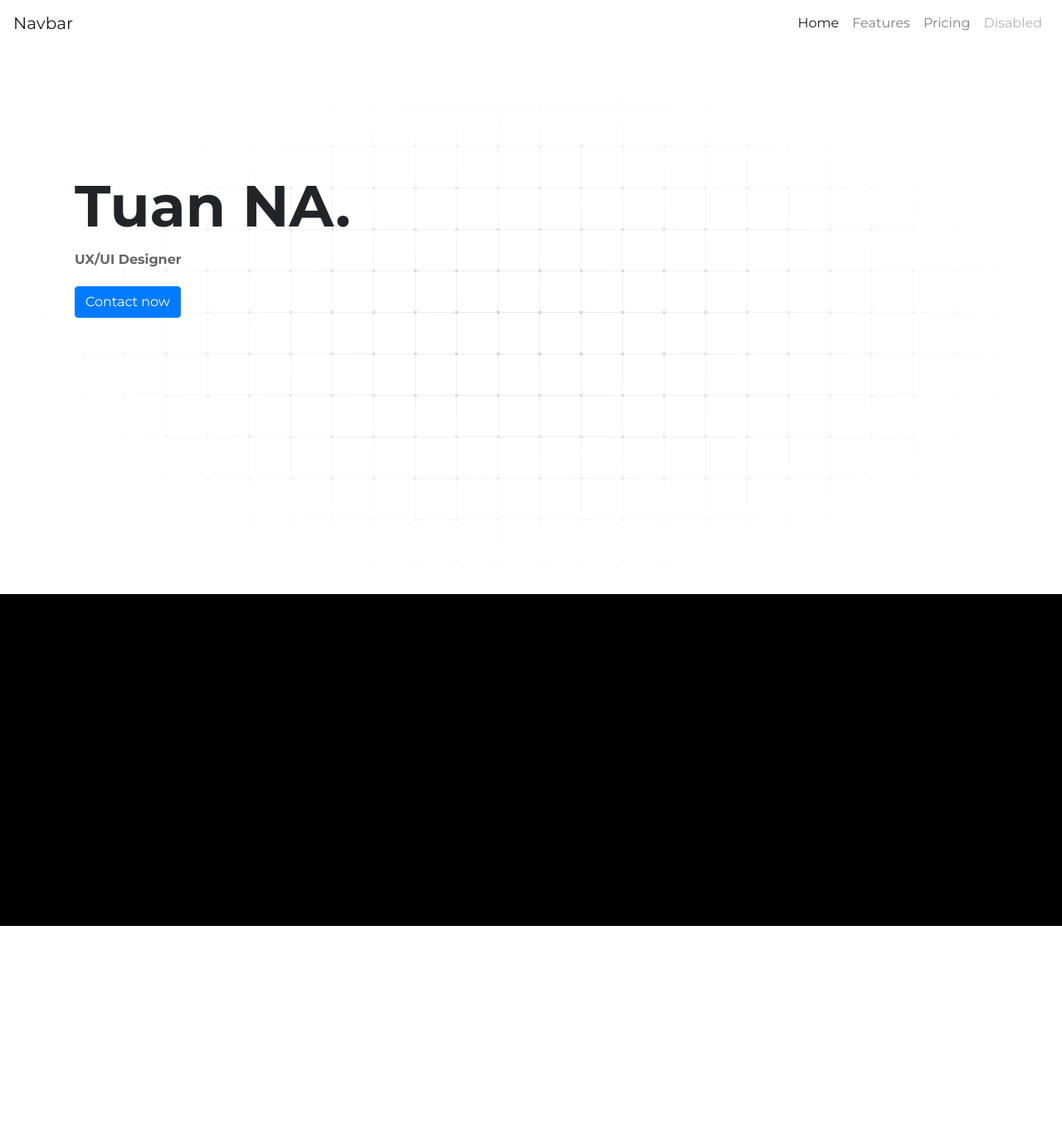
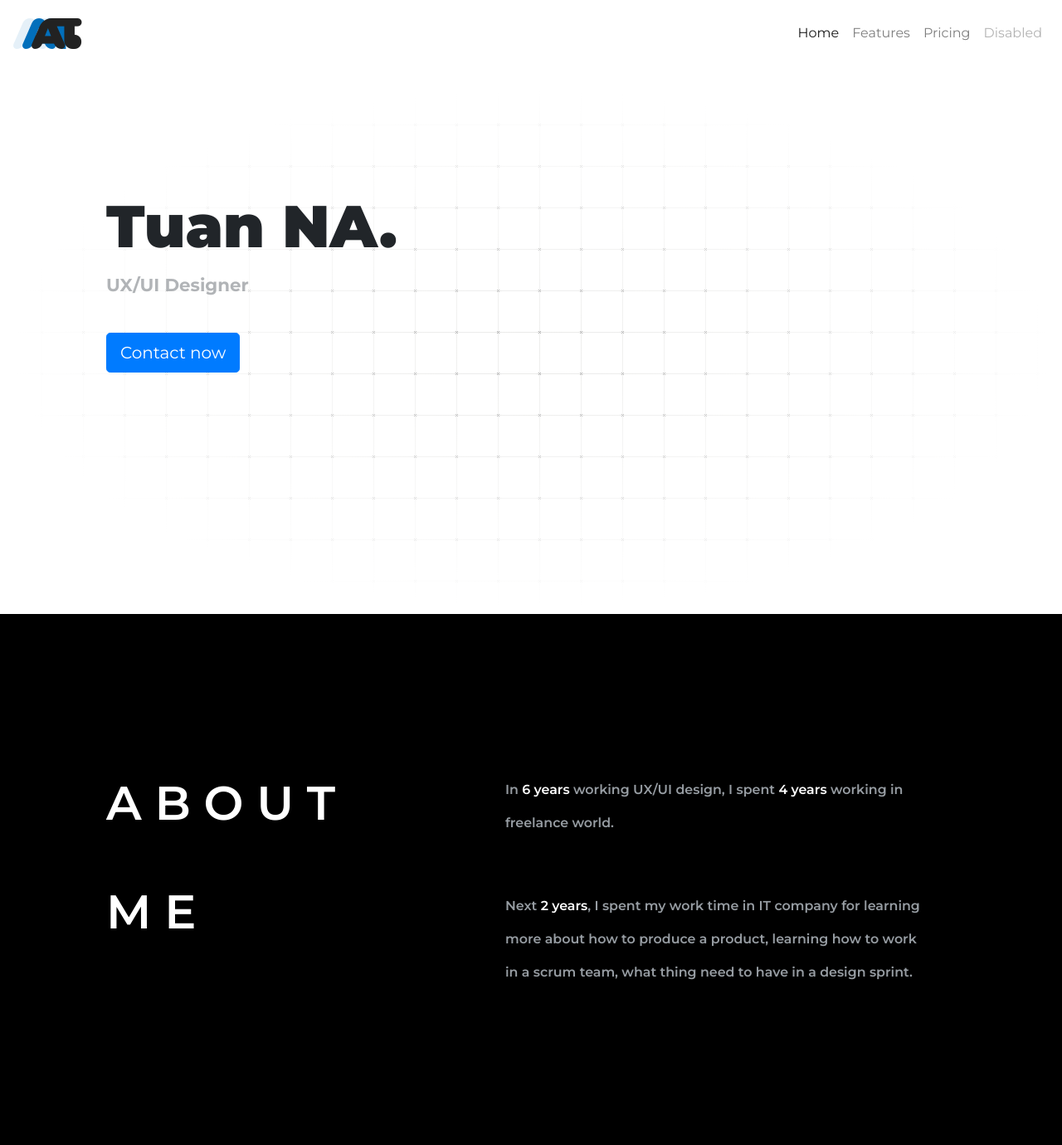
Before and after one commit to minhquocece/portfolio, a plain HTML site: page index.html in a window 1280 px wide. Shown: the whole page at 83% size. Before the commit the page ends 1136 px from the top, so only its background shows below. Drawn offline with nearby package versions, Linux system fonts and the light colour scheme.

Commit message:
complete style for about me tab

```diff
--- a/index.html
+++ b/index.html
@@ -41,20 +41,10 @@
 	    filter: progid:DXImageTransform.Microsoft.gradient( startColorstr='#00ffffff', endColorstr='#ffffff',GradientType=1 );
 	}
 	.letter {
-		line-height: 60px;
-		font-size: 70px;
-		margin: 0 4px;
+
 	}
-	#aboutme1:before {
-		position: absolute;
-	    content: '';
-	    display: block;
-	    height: 100%;
-	    width: 100%;
-	    background: -moz-radial-gradient(center, ellipse cover, rgba(255, 255, 255, 0) 0%, rgba(255, 255, 255, 0.17) 12%, rgba(255, 255, 255, 0.99) 68%, white 69%, white 80%);
-	     background: -webkit-radial-gradient(center, ellipse cover, rgba(255, 255, 255, 0) 0%, rgba(255, 255, 255, 0.17) 12%, rgba(255, 255, 255, 0.99) 68%, white 69%, white 80%);
-	    background: radial-gradient(ellipse at center, rgba(255, 255, 255, 0) 0%, rgba(255, 255, 255, 0.17) 12%, rgba(255, 255, 255, 0.99) 68%, white 69%, white 80%);
-	    filter: progid:DXImageTransform.Microsoft.gradient( startColorstr='#00ffffff', endColorstr='#ffffff',GradientType=1 );
+  .color-white {
+    color: #FFFFFF;
   }
 	.trail { /* className for the trail elements */
 	    position: absolute;
@@ -65,12 +55,12 @@
   </style>
 </head>
 <body>
-<nav class="navbar navbar-expand-lg navbar-light" style="background-color: transparent;position: relative;z-index: 2">
-  <a class="navbar-brand" href="#">Navbar</a>
+<nav class="navbar navbar-expand-lg navbar-light" style="background-color: transparent;position: relative;z-index: 2;height: 10vh;">
+  <a class="navbar-brand" href="#" style="background: url(./img/favicon.png);width: 83px;height: 37px;"></a>
   <button class="navbar-toggler" type="button" data-toggle="collapse" data-target="#navbarNavAltMarkup" aria-controls="navbarNavAltMarkup" aria-expanded="false" aria-label="Toggle navigation">
     <span class="navbar-toggler-icon"></span>
   </button>
-  <div class="collapse navbar-collapse d-flex justify-content-end" id="navbarNavAltMarkup">
+  <div class="collapse navbar-collapse d-flex justify-content-end" id="navbarNavAltMarkup" style="color: #222222;">
     <div class="navbar-nav ">
       <a class="nav-item nav-link active" href="#">Home <span class="sr-only">(current)</span></a>
       <a class="nav-item nav-link" href="#">Features</a>
@@ -81,32 +71,37 @@
 </nav>
 
 <div  class="container-fluid px-0" style="margin-top:20px;">
-	<div id="container" class="overflow-hidden">
-		<div>
-		  	<div id="inner">
-		  		<div style="position: absolute;top:calc(50% - 200px);left: 90px;z-index:1;">
-		  			<div style="font-size: 70px;font-weight: bold;">Tuan NA.</div>
-		  			<div style="font-weight: bold;color: #656565;">UX/UI Designer</div>
-		  			<div style="margin-top: 20px;"><button type="button" class="btn btn-primary">Contact now</button></div>
+	<div id="container" class="overflow-hidden; border-color: transparent;">
+		  	<div id="inner" style="transform: rotateX() rotateY();">
+		  		<div style="position: absolute;top:calc(50% - 200px);left: 10%;z-index:1;">
+		  			<div style="font-size: 5.56vw;font-weight: 900;">Tuan NA.</div>
+		  			<div style="font-size: 1.67vw;font-weight: bold;color: #6D7278;opacity: 0.53;">UX/UI Designer</div>
+		  			<div style="margin-top: 42px;"><button type="button" class="btn btn-primary btn-lg">Contact now</button></div>
 		  	</div>
 		</div>
 	</div>
-	</div>
-	<div  style="height: 50vh;width: 100%;position: relative;background: url(./img/gridme2.png);background-color: #000;" class="">
-		<div id="aboutme" style="position: absolute;color: #ffffff;width: 510px;height: 300px;top: 30%;left: 20px;">
-			<div style="margin-top: 60px;margin-left: 120px;">
+	<div  style="height: 80vh;width: 100%;position: relative;background: url(./img/gridme2.png);background-color: #000;" class="">
+		<div id="coverLayout" class="radial-gradient" style="position: absolute;width: 100%;height: 100%;background-color: #000;">
+      <div id="aboutme" style="position: absolute;top:30%;left: 10%;z-index:1;display: flex;width: 80%;">
+        <div style="color: #FFFFFF;font-size: 4.45vw; line-height: 5.56vw;font-weight: 600;">
+          <p>
             <span class="letter">A</span>
             <span class="letter">B</span>
             <span class="letter">O</span>
             <span class="letter">U</span>
             <span class="letter">T</span>
-			</div>
-			<div style="margin-top: 60px; margin-left: 114px;">
+          </p>
+          <p style="margin-top: 60px;">
             <span class="letter">M</span>
             <span class="letter">E</span>
+          </p>
+        </div>
+        <div style="margin-left: 20%;width: 50%;font-weight: 600;line-height: 40px;font-size: 1.24vw;color: #969CA2;">
+            <p>In <span class="color-white">6 years</span> working UX/UI design, I spent <span class="color-white">4 years</span> working in freelance world.</p>
+
+            <p style="margin-top: 60px;">Next <span class="color-white">2 years</span>, I spent my work time in IT company for learning more about how to produce a product, learning how to work in a scrum team, what thing need to have in a design sprint.</p>
         </div>
       </div>
-		<div id="coverLayout" class="radial-gradient" style="position: absolute;width: 100%;height: 100%;background-color: #000;">
 	</div>
 </div>
 
@@ -195,7 +190,7 @@ jQuery(function($) {
         var offset = $(this).offset();
         mouseXpercentage = event.pageX - offset.left;
         mouseYpercentage = event.pageY - offset.top;
-        $('#coverLayout').css('background', 'radial-gradient(circle at ' + mouseXpercentage + 'px ' + mouseYpercentage + 'px, rgba(0, 0, 0, 0) 0%, rgba(0, 0, 0, 0.17) 6%, rgba(0, 0, 0, 1) 2%, black 100%, black 100%)');
+        $('#coverLayout').css('background', 'radial-gradient(circle at ' + mouseXpercentage + 'px ' + mouseYpercentage + 'px, #4646469e 1%, rgba(65, 65, 65, 0.51) 5%, black, 10%, black 24%, black 30%, black 30%)');
     });
 });
 
```
Also changed, not shown: img/favicon.png (added). Lines whose indentation alone changed are shown as unchanged.
